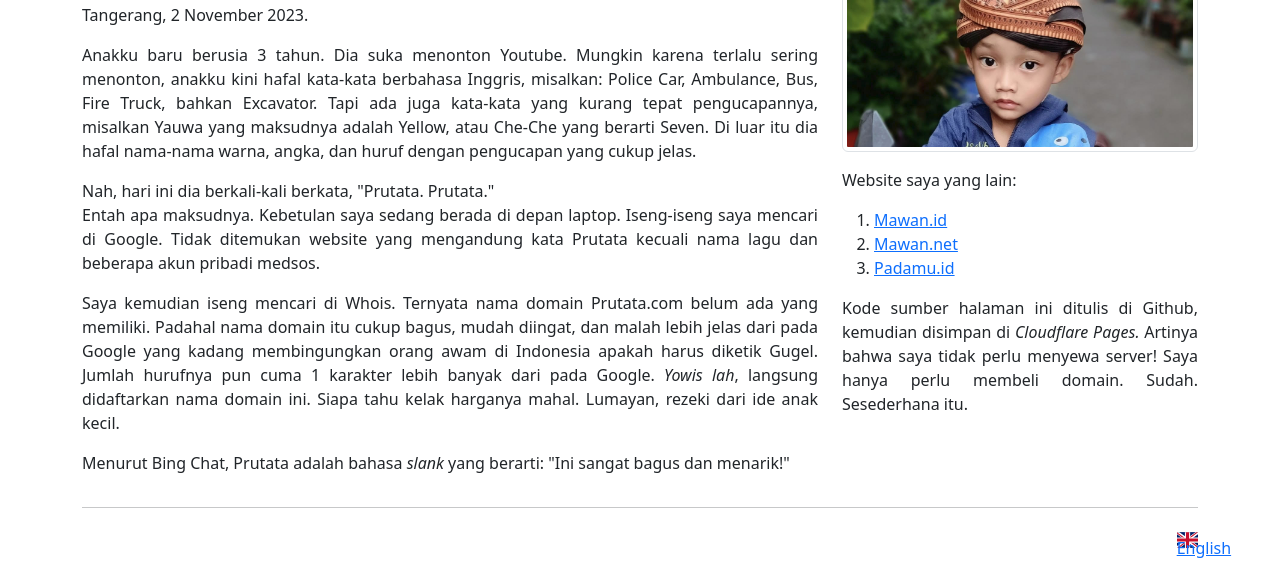
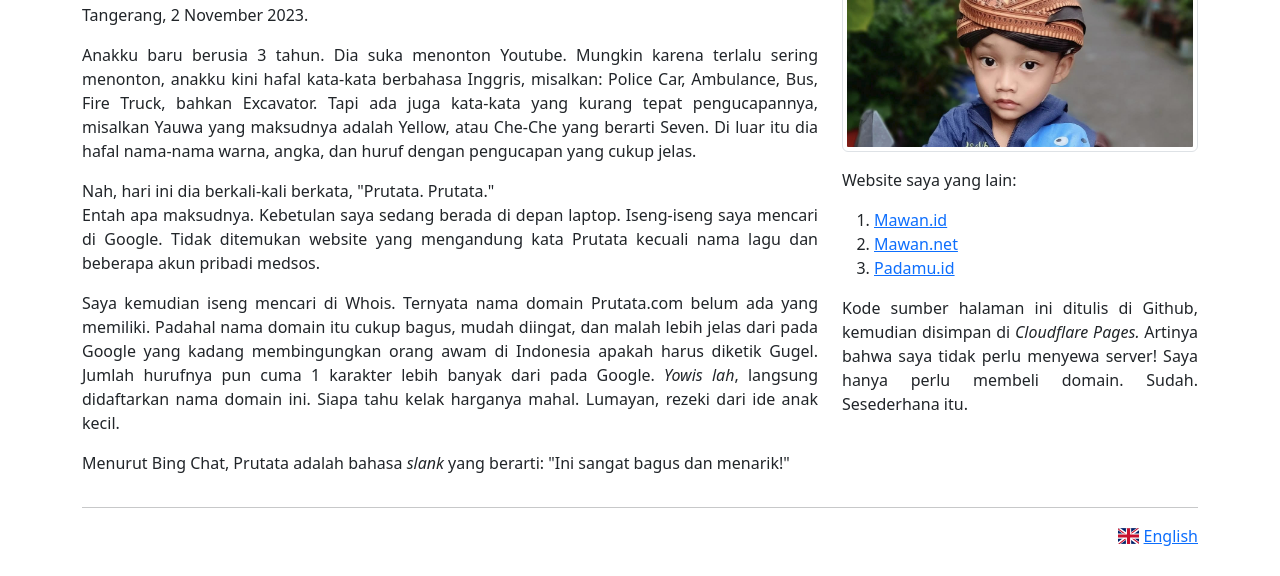
Before and after one commit to mawann/prutata, a plain HTML site: page index.html in a window 1280 px wide. Shown: the part 428-1004 px from the top of the page. Drawn offline with nearby package versions, Linux system fonts and the light colour scheme.

Commit message:
Update index.html

```diff
--- a/index.html
+++ b/index.html
@@ -66,7 +66,7 @@
     <hr>
 
     <p class="fw-lighter text-center text-md-end">
-      <span class="fi fi-gb"> <a href="https://www.prutata.com/en">English</a>
+      <span class="fi fi-gb"></span> <a href="https://www.prutata.com/en">English</a>
     </p>
 
   </div>
```
